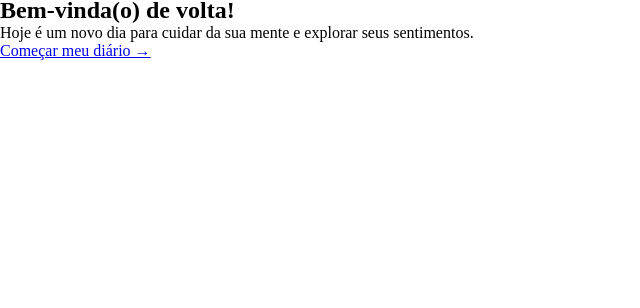
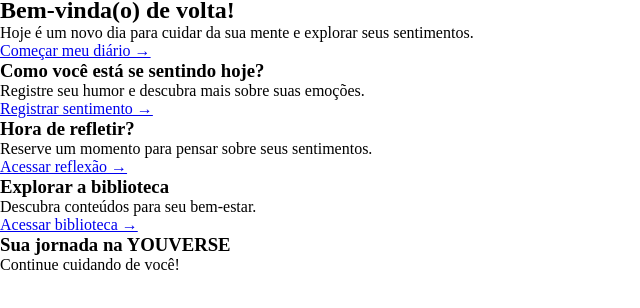
Before and after one commit to SENAI-Cotia/DS-SEDUC-2026-2-GP5-YOUVERSE, a plain HTML site: page pages/inicio.html in a window 1280 px wide. Shown: the part 112-420 px from the top of the page, without its empty margins (0-640 px from the left). Drawn offline with Linux system fonts and the light colour scheme.

Commit message:
Adicionando os cards

```diff
--- a/pages/inicio.html
+++ b/pages/inicio.html
@@ -29,3 +29,31 @@
             <p>Hoje é um novo dia para cuidar da sua mente e explorar seus sentimentos.</p>
             <a href="diario.html">Começar meu diário →</a>
         </div>
+
+         <div class="card">
+            <h3>Como você está se sentindo hoje?</h3>
+            <p>Registre seu humor e descubra mais sobre suas emoções.</p>
+            <a href="diario.html">Registrar sentimento →</a>
+        </div>
+
+        <div class="card">
+            <h3>Hora de refletir?</h3>
+            <p>Reserve um momento para pensar sobre seus sentimentos.</p>
+            <a href="EspaçodeReflexão.html">Acessar reflexão →</a>
+        </div>
+
+        <div class="card">
+            <h3>Explorar a biblioteca</h3>
+            <p>Descubra conteúdos para seu bem-estar.</p>
+            <a href="carrossel.html">Acessar biblioteca →</a>
+        </div>
+
+        <div class="jornada">
+            <h3>Sua jornada na YOUVERSE</h3>
+            <p>Continue cuidando de você!</p>
+        </div>
+
+    </div>
+
+</body>
+</html>
```
Also changed, not shown: pages/login.html (line endings or trailing spaces).
